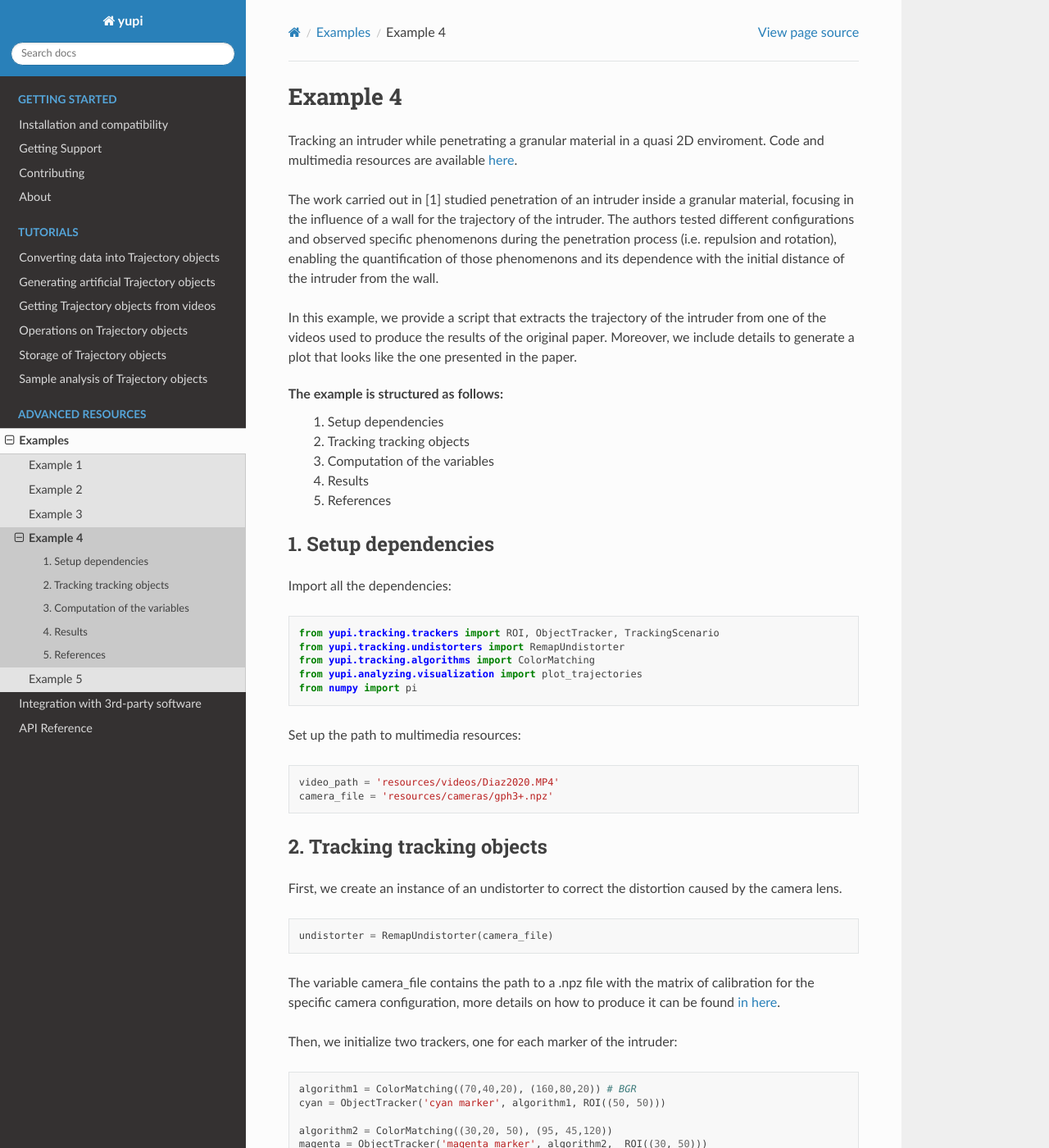
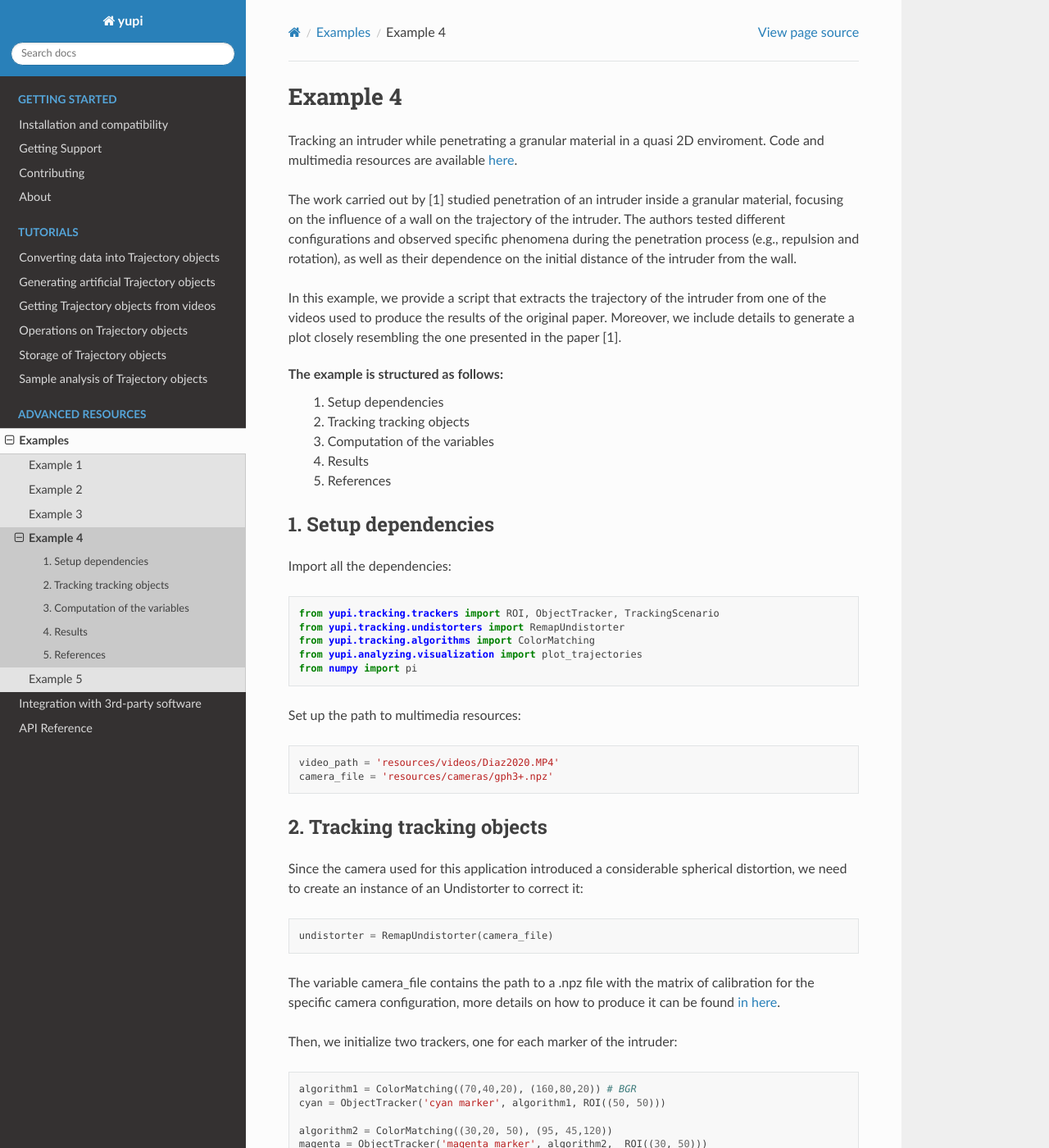
Before and after one commit to yupidevs/yupi, a Sphinx documentation site: the page built from docs/source/examples/example4.rst, in a window 1280 px wide and 1400 px high. Shown: the whole window at 82% size. Built offline with Sphinx 7.4.7 and the Read the Docs theme 2.0.0, drawn with Linux system fonts in a browser that asks for light colours; some of the changed text lies outside the part shown.

Commit message:
Update example 4

```diff
--- a/docs/source/examples/example4.rst
+++ b/docs/source/examples/example4.rst
@@ -5,20 +5,18 @@ Tracking an intruder while penetrating a granular
 material in a quasi 2D enviroment. Code and multimedia resources are
 available `here <https://github.com/yupidevs/yupi_examples/>`_.
 
-The work carried out in [1] studied
+The work carried out by [1] studied
 penetration of an intruder inside a granular material,
-focusing in the influence of a wall for the trajectory
+focusing on the influence of a wall on the trajectory
 of the intruder. The authors tested different configurations
-and observed specific phenomenons during the penetration
-process (i.e. repulsion and rotation), enabling the
-quantification of those phenomenons and its dependence
-with the initial distance of the intruder from the wall.
+and observed specific phenomena during the penetration
+process (e.g., repulsion and rotation), as well as their
+dependence on the initial distance of the intruder from the wall.
 
-In this example, we provide a script that extracts the
-trajectory of the intruder from one of the videos used
-to produce the results of the original paper. Moreover,
-we include details to generate a plot that looks like the
-one presented in the paper.
+In this example, we provide a script that extracts the trajectory of
+the intruder from one of the videos used to produce the results of
+the original paper. Moreover, we include details to generate a plot
+closely resembling the one presented in the paper [1].
 
 The example is structured as follows:
  #. Setup dependencies
@@ -53,14 +51,15 @@ Set up the path to multimedia resources:
 2. Tracking tracking objects
 ----------------------------
 
-First, we create an instance of an undistorter to correct the distortion
-caused by the camera lens.
+Since the camera used for this application introduced a considerable
+spherical distortion, we need to create an instance of an Undistorter
+to correct it:
 
 .. code-block:: python
 
    undistorter = RemapUndistorter(camera_file)
 
-The variable camera\_file contains the path to a .npz file with the
+The variable camera_file contains the path to a .npz file with the
 matrix of calibration for the specific camera configuration, more details
 on how to produce it can be found `in here
 <https://yupi.readthedocs.io/en/latest/api_reference/tracking/undistorters.html>`_.
@@ -76,7 +75,7 @@ Then, we initialize two trackers, one for each marker of the intruder:
    magenta = ObjectTracker('magenta marker', algorithm2,  ROI((30, 50)))
 
 
-And this time, we will create the TrackingScenario with the trackers and
+Now, we will create the TrackingScenario with the trackers and
 also the Undistorter.
 
 .. code-block:: python
@@ -84,9 +83,9 @@ also the Undistorter.
    scenario = TrackingScenario([cyan, magenta],
                             undistorter=undistorter)
 
-Then, we track the video using the configured scenario. We should notice
-that we will have to initialize the Region-of-Interest (ROI) of each tracker
-manually. See the API reference for different initialization methods of ROIs.
+Then, we track the video using the configured scenario providing the
+scaling factor (pix_per_m) and the frame to start the processing:
+
 
 .. code-block:: python
 
@@ -110,7 +109,7 @@ effect of gravity:
    tl[1].rotate(- pi / 2)
 
 
-Next, we update the system of reference to place it in the initial position of
+Next, we update the coordinate system to place it at the initial position of
 the center of the intruder:
 
 .. code-block:: python
@@ -123,6 +122,7 @@ the center of the intruder:
 
 4. Results
 ----------
+
 Now, we can produce a plot quite similar to the one of the original paper [1]:
 
 .. code-block:: python
```
Also changed, not shown: other parts of docs/source/examples/example4.rst (+1 -1 lines).
